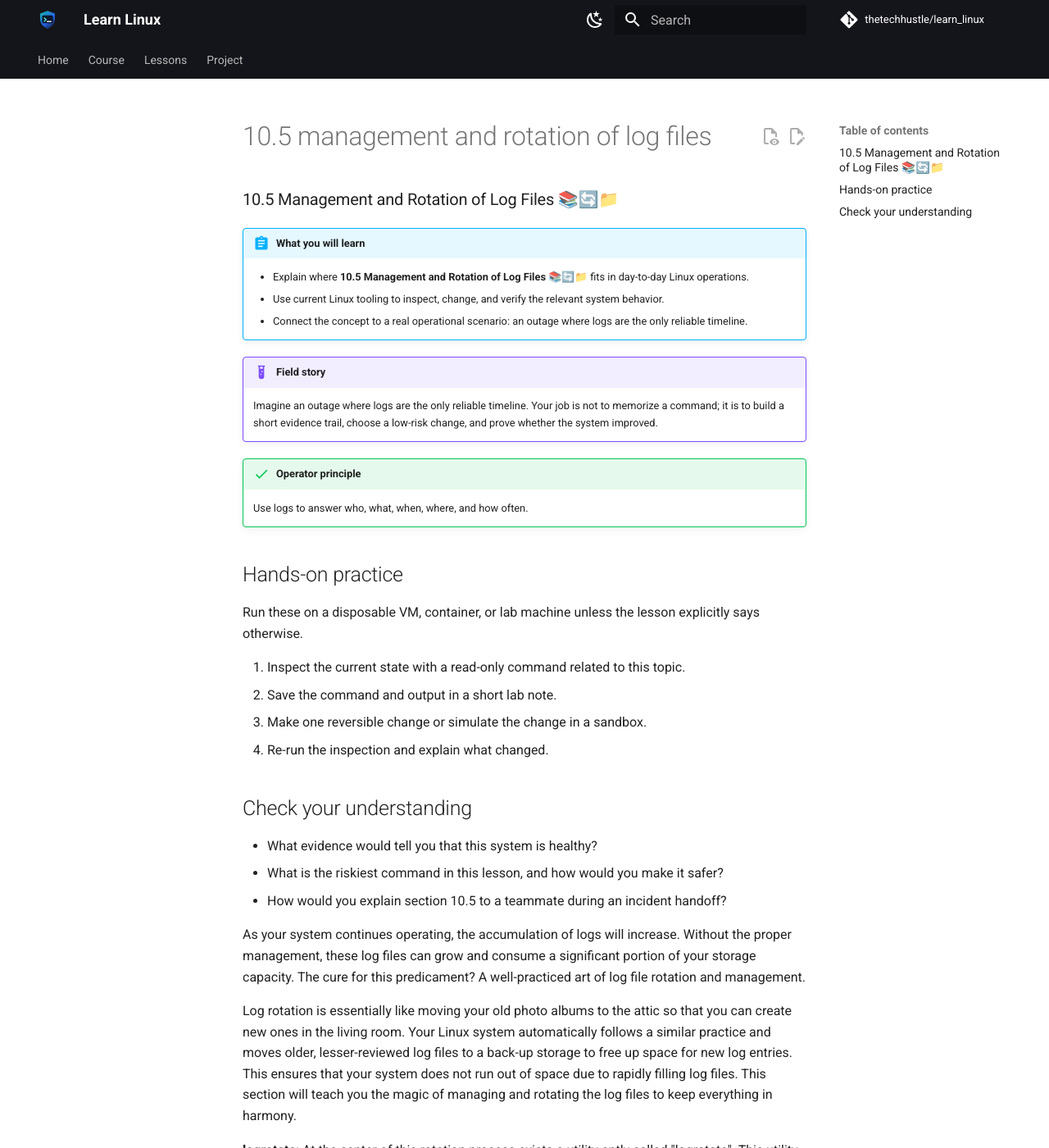
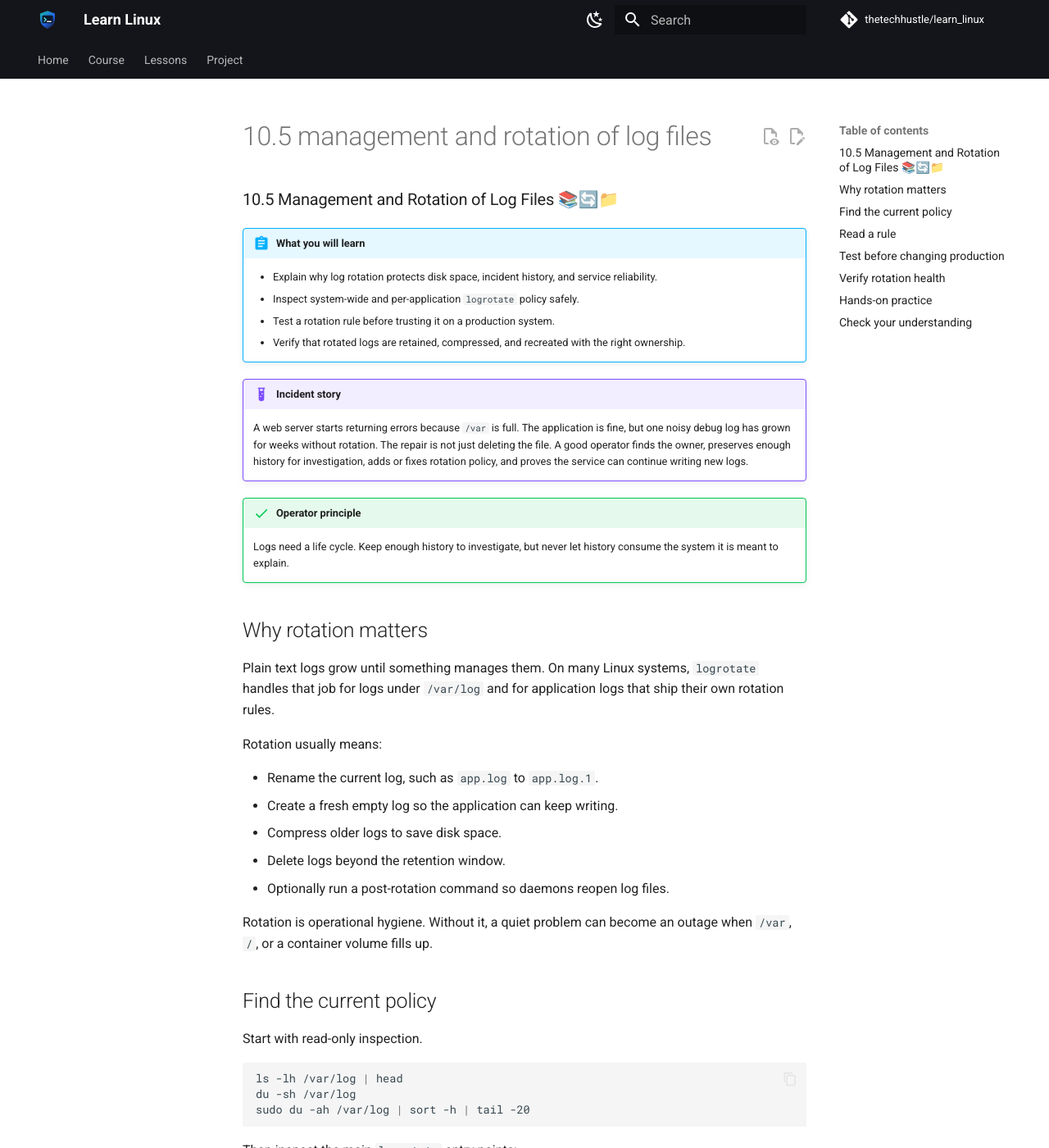
Before and after one commit to thetechhustle/learn_linux, an MkDocs documentation site: the page built from docs/lessons/10_logging/10.5_management_and_rotation_of_log_files.md, in a window 1280 px wide and 1400 px high. Shown: the whole window at 82% size. Built offline with MkDocs 1.6.1 and Material for MkDocs 9.7.7, drawn with Linux system fonts in a browser that asks for light colours; comment, search, counter and statistics services are not loaded; some of the changed text lies outside the part shown.

Commit message:
Improve Chapter 10 log rotation lesson

````diff
--- a/docs/lessons/10_logging/10.5_management_and_rotation_of_log_files.md
+++ b/docs/lessons/10_logging/10.5_management_and_rotation_of_log_files.md
@@ -1,70 +1,192 @@
 ### 10.5 Management and Rotation of Log Files 📚🔄📁
 
+!!! abstract "What you will learn"
+    - Explain why log rotation protects disk space, incident history, and service reliability.
+    - Inspect system-wide and per-application `logrotate` policy safely.
+    - Test a rotation rule before trusting it on a production system.
+    - Verify that rotated logs are retained, compressed, and recreated with the right ownership.
 
-
-!!! abstract "What you will learn"
-    - Explain where **10.5 Management and Rotation of Log Files 📚🔄📁** fits in day-to-day Linux operations.
-    - Use current Linux tooling to inspect, change, and verify the relevant system behavior.
-    - Connect the concept to a real operational scenario: an outage where logs are the only reliable timeline.
-
-!!! example "Field story"
-    Imagine an outage where logs are the only reliable timeline. Your job is not to memorize a command; it is to build a short evidence trail, choose a low-risk change, and prove whether the system improved.
+!!! example "Incident story"
+    A web server starts returning errors because `/var` is full. The application is fine, but one noisy debug log has grown for weeks without rotation. The repair is not just deleting the file. A good operator finds the owner, preserves enough history for investigation, adds or fixes rotation policy, and proves the service can continue writing new logs.
 
 !!! success "Operator principle"
-    Use logs to answer who, what, when, where, and how often.
+    Logs need a life cycle. Keep enough history to investigate, but never let history consume the system it is meant to explain.
+
+## Why rotation matters
+
+Plain text logs grow until something manages them. On many Linux systems, `logrotate` handles that job for logs under `/var/log` and for application logs that ship their own rotation rules.
+
+Rotation usually means:
+
+- Rename the current log, such as `app.log` to `app.log.1`.
+- Create a fresh empty log so the application can keep writing.
+- Compress older logs to save disk space.
+- Delete logs beyond the retention window.
+- Optionally run a post-rotation command so daemons reopen log files.
+
+Rotation is operational hygiene. Without it, a quiet problem can become an outage when `/var`, `/`, or a container volume fills up.
+
+## Find the current policy
+
+Start with read-only inspection.
+
+```bash
+ls -lh /var/log | head
+du -sh /var/log
+sudo du -ah /var/log | sort -h | tail -20
+```
+
+Then inspect the main `logrotate` entry points:
+
+```bash
+cat /etc/logrotate.conf
+ls -l /etc/logrotate.d/
+```
+
+The main file usually sets defaults. Package-specific rules usually live under `/etc/logrotate.d/`.
+
+Common directives include:
+
+| Directive | Meaning |
+| --- | --- |
+| `daily`, `weekly`, `monthly` | How often eligible logs rotate. |
+| `rotate 7` | Keep seven old rotations. |
+| `compress` | Compress older rotated logs. |
+| `delaycompress` | Wait one rotation before compressing the newest old log. |
+| `missingok` | Do not fail if the log file is absent. |
+| `notifempty` | Do not rotate empty files. |
+| `create 0640 root adm` | Create the new log with this mode, owner, and group. |
+| `sharedscripts` | Run scripts once for a block, not once per matched file. |
+| `postrotate` / `endscript` | Run a command after rotation, often to reload a daemon. |
+
+!!! warning "Do not edit global policy casually"
+    `/etc/logrotate.conf` affects the whole machine. Prefer application-specific files in `/etc/logrotate.d/` unless you intentionally need a system-wide default.
+
+## Read a rule
+
+Here is a typical application rule:
+
+```text
+/var/log/myapp/*.log {
+    daily
+    rotate 14
+    compress
+    delaycompress
+    missingok
+    notifempty
+    create 0640 myapp adm
+    sharedscripts
+    postrotate
+        systemctl reload myapp.service >/dev/null 2>&1 || true
+    endscript
+}
+```
+
+Read it as an operations contract:
+
+- Rotate matching logs daily.
+- Keep 14 old copies.
+- Compress old copies, but leave the most recent rotated file uncompressed for tools that may still read it.
+- Skip absent or empty files.
+- Recreate fresh logs with controlled permissions.
+- Ask the service to reopen its log files after rotation.
+
+That last point matters. Some long-running processes keep writing to an open file handle even after the file is renamed. If the service does not reopen logs, rotation may appear to work while disk usage continues growing in a deleted or renamed file.
+
+## Test before changing production
+
+Use debug mode first. Debug mode prints what `logrotate` would do without rotating files.
+
+```bash
+sudo logrotate --debug /etc/logrotate.conf
+```
+
+To test one rule file:
+
+```bash
+sudo logrotate --debug /etc/logrotate.d/myapp
+```
+
+If you need a more realistic lab test, use a disposable VM or container and a temporary state file. The state file records when each log last rotated. Using a temporary one avoids interfering with the real system schedule.
+
+```bash
+sudo logrotate --state /tmp/logrotate-lab.state --debug /etc/logrotate.d/myapp
+```
+
+Forcing rotation with `--force` is useful in labs, but treat it carefully on shared systems because it can rename files, compress data, and trigger service reload scripts.
+
+```bash
+sudo logrotate --state /tmp/logrotate-lab.state --force /etc/logrotate.d/myapp
+```
+
+## Verify rotation health
+
+After a normal rotation window or a lab force test, verify the result.
+
+```bash
+ls -lh /var/log/myapp/
+sudo logrotate --debug /etc/logrotate.d/myapp
+systemctl status myapp.service --no-pager
+```
+
+Look for:
+
+- A fresh active log file exists.
+- The service is still writing to the fresh file.
+- Older files follow the expected naming pattern.
+- Compressed files appear after the expected delay.
+- Ownership and permissions match the rule.
+- Retention matches the `rotate` value.
+- Disk usage is stable or decreasing.
+
+You can also check whether a process is writing to a deleted file, which is a common clue after manual cleanup or broken rotation:
+
+```bash
+sudo lsof | grep deleted | grep /var/log
+```
+
+If a service is still writing to a deleted log file, restarting or reloading that service is usually needed to release the disk space. Choose the least disruptive action that fits the service.
 
 ## Hands-on practice
 
-Run these on a disposable VM, container, or lab machine unless the lesson explicitly says otherwise.
+Use a disposable VM, container, or lab machine for write tests.
 
-1. Inspect the current state with a read-only command related to this topic.
-2. Save the command and output in a short lab note.
-3. Make one reversible change or simulate the change in a sandbox.
-4. Re-run the inspection and explain what changed.
+1. Inspect `/var/log` size and identify the largest log files.
+2. Open one rule under `/etc/logrotate.d/` and explain its retention policy.
+3. Run `sudo logrotate --debug` against that rule.
+4. Create a small lab rule for a temporary file under `/tmp/logrotate-lab/`.
+5. Test the lab rule with a temporary state file.
+6. Verify the active log file, rotated file, permissions, and compression behavior.
+
+Example lab setup:
+
+```bash
+mkdir -p /tmp/logrotate-lab
+printf 'first line\n' > /tmp/logrotate-lab/app.log
+lab_user="$(id -un)"
+lab_group="$(id -gn)"
+cat > /tmp/logrotate-lab/myapp-logrotate.conf <<EOF
+/tmp/logrotate-lab/app.log {
+    size 1
+    rotate 3
+    compress
+    missingok
+    notifempty
+    create 0640 ${lab_user} ${lab_group}
+}
+EOF
+```
+
+The `create` owner and group must exist on your system. The example uses your current lab account.
+
+```bash
+logrotate --state /tmp/logrotate-lab/state --debug /tmp/logrotate-lab/myapp-logrotate.conf
+```
 
 ## Check your understanding
 
-- What evidence would tell you that this system is healthy?
-- What is the riskiest command in this lesson, and how would you make it safer?
-- How would you explain section 10.5 to a teammate during an incident handoff?
-
-
-As your system continues operating, the accumulation of logs will increase. Without the proper management, these log files can grow and consume a significant portion of your storage capacity. The cure for this predicament? A well-practiced art of log file rotation and management.
-
-Log rotation is essentially like moving your old photo albums to the attic so that you can create new ones in the living room. Your Linux system automatically follows a similar practice and moves older, lesser-reviewed log files to a back-up storage to free up space for new log entries. This ensures that your system does not run out of space due to rapidly filling log files. This section will teach you the magic of managing and rotating the log files to keep everything in harmony.
-
-**logrotate**: At the center of this rotation process exists a utility aptly called "logrotate". This utility is designed to alleviate the load of the system administrator by cleverly managing log files on the system. 🎛️
-
-Let's see how we can use logrotate in a simple scenario:
-
-```bash
-# create a new logrotate configuration file
-nano /etc/logrotate.conf
-```
-
-Inside the opened file, insert the following:
-
-```bash
-/var/log/myapp/*.log {
-    daily                 # rotates daily
-    missingok             # no errors if file is absent
-    rotate 7              # keeps recent 7 day logs
-    compress              # compress log file
-    notifempty            # skip rotation for empty files
-    create 0640 root root # set owner and permission for new files
-}
-```
-
-This shows a basic example configuration file for logrotate. 'myapp' is your application folder, and '*.log' indicates any log file inside this directory. The rest of the lines specify the actual rotation settings.
-
-Now, you've set logrotate to automatically manage your log files!
-
-**Understanding rotation**: The 'rotate #` directive specifies the number of log files to keep after rotation. This ensures you don't lose crucial historical logs yet also don't take up unnecessary amounts of space. The 'daily' directive instructs the system to rotate the log files every day.
-
-It's important to regularly check your log files and manage them prudently: rotating, compressing, and sometimes even deleting very old logs. That being said, never underestimate the importance of old logs that can serve as historical records and help diagnose recurring issues.
-
-As you start respecting the space and keeping your log files clean and organized, you'll naturally become more efficient in analyzing logs. Remember, a tidy log landscape is a navigator's dream, and it's your duty to maintain it that way.
-
-So keep refining this art of logfile rotation and management! This is as crucial as understanding the language of logs. It eliminates confusion, keeps your system prepared for storing new log events, and paves the way for effortless log analysis.
-
-Keep rotating! Keep exploring! 🚀🔄📁🐧.
+- Why is deleting a large active log file not always enough to recover disk space?
+- When would you use `delaycompress`?
+- What is safer: editing `/etc/logrotate.conf` or adding a focused file under `/etc/logrotate.d/`? Why?
+- What evidence proves that an application resumed writing to the new log after rotation?
+- Which command lets you preview rotation behavior without changing files?
````
